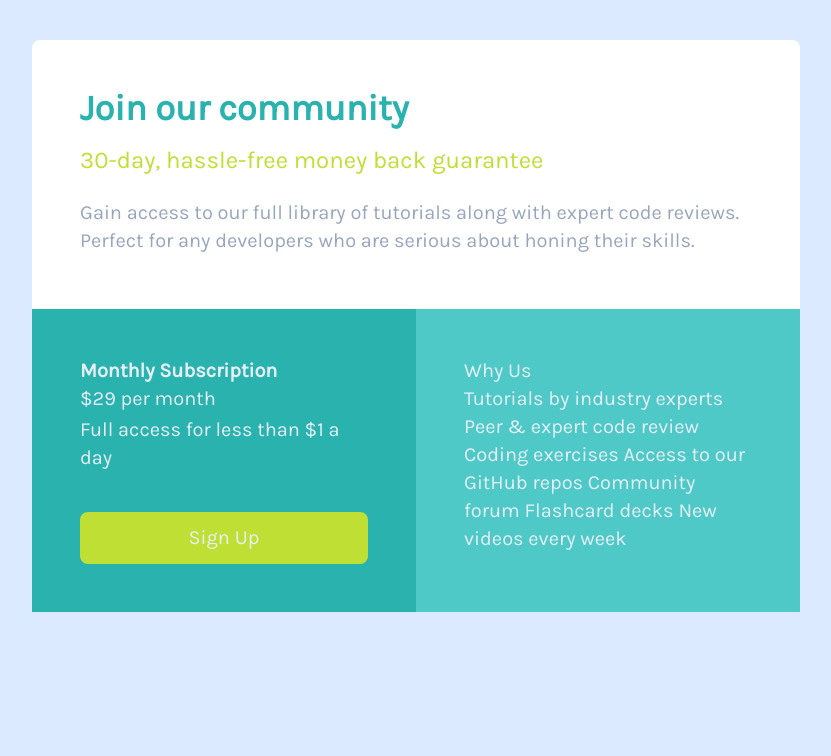
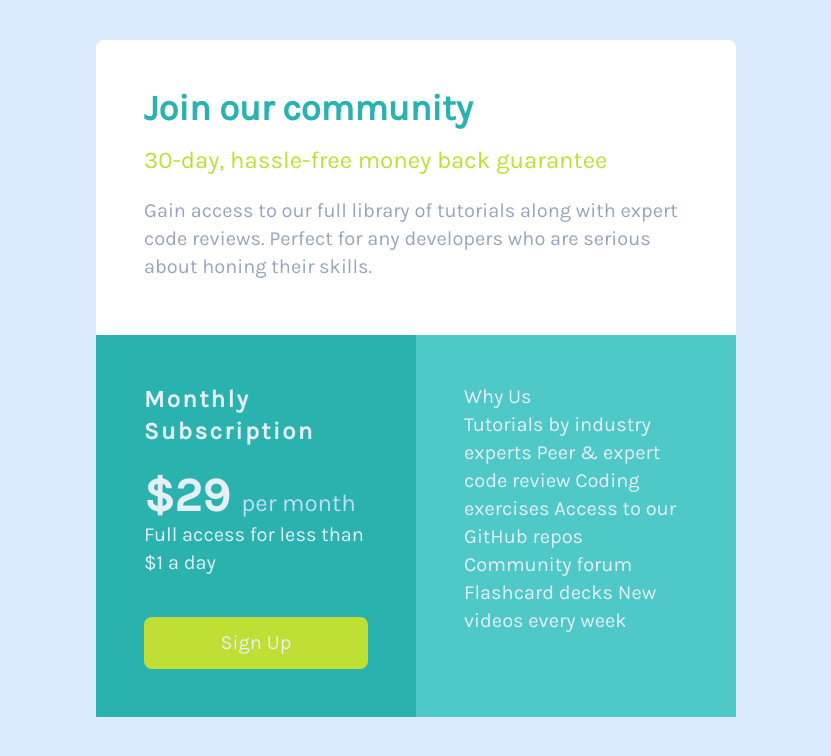
Before and after one commit to dazeign/Frontend-Mentors-Practice, a website: page DazeFrontendMasters/single-price-grid-component-master/single-price-grid-component-master/index.html in a window 1280 px wide. Shown: the whole page, without its empty margins (224-1055 px from the left). Drawn offline with nearby package versions, Linux system fonts and the light colour scheme.

Commit message:
Tailwind is going well

```diff
--- a/DazeFrontendMasters/single-price-grid-component-master/single-price-grid-component-master/index.html
+++ b/DazeFrontendMasters/single-price-grid-component-master/single-price-grid-component-master/index.html
@@ -10,7 +10,7 @@
 
 </head>
 <body class="bg-blue-100 flex flex-col justify-center items-center">
-  <div class="bg-white flex flex-col rounded-t-lg w-3/5 p-12 mt-10">
+  <div class="bg-white flex flex-col rounded-t-lg w-1/2 p-12 mt-10">
   <h2 class="join text-4xl font-bold">Join our community</h2>
 
   <p class="mt-4 text-2xl thirty">30-day, hassle-free money back guarantee</p>
@@ -19,13 +19,13 @@
   Perfect for any developers who are serious about honing their skills.</p>
    </div>
 
-   <div class="flex flex-row w-3/5 text-green-100 text-xl">
+   <div class="flex flex-row w-1/2 text-green-100 text-xl">
     <div class="bg-green-700 w-1/2 p-12 left">
-    <h2 class="font-bold">Monthly Subscription</h2>
+    <h2 class="text-2xl font-semibold tracking-widest">Monthly Subscription</h2>
 
-  <p><span>&dollar;29 </span>per month</p>
+  <p class="mt-6 text-5xl font-bold">&dollar;29 <span class=" text-blue-200 text-2xl font-normal">per month</span></p>
 
-  Full access for less than &dollar;1 a day
+  <p class="">Full access for less than &dollar;1 a day</p>
 
   <button class="sign block flex items-center w-full bg-red-600 justify-center px-10 py-3 rounded-lg mt-10 ">Sign Up</button>
   </div>
```
